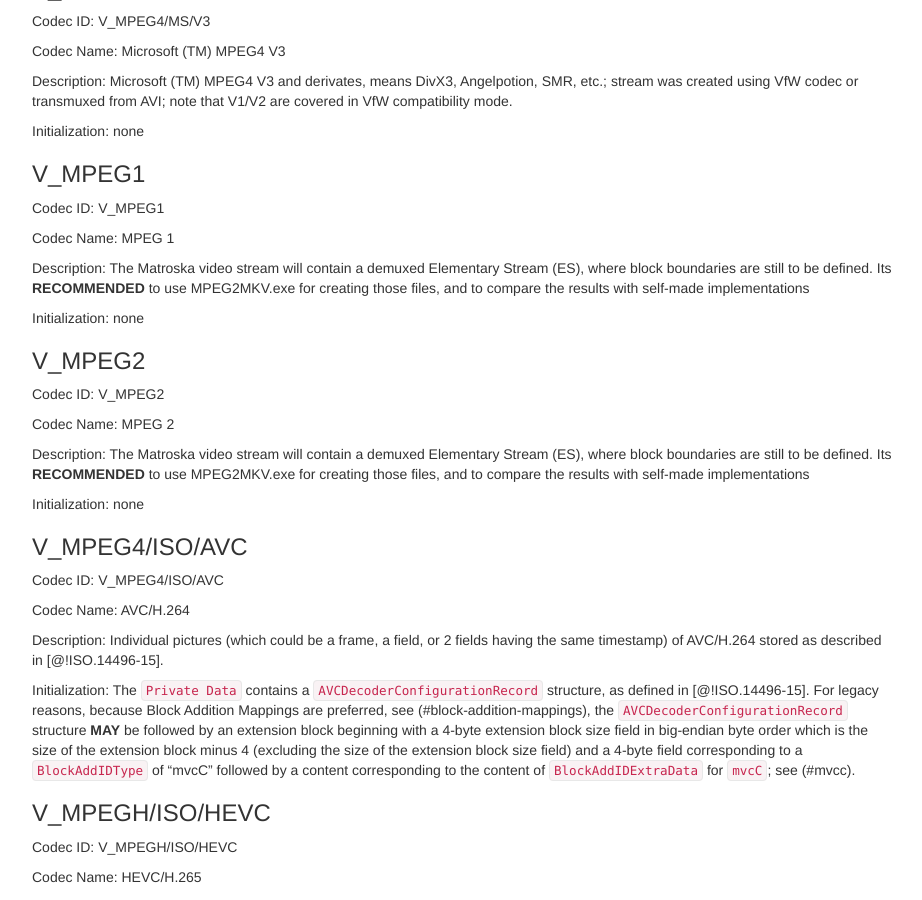
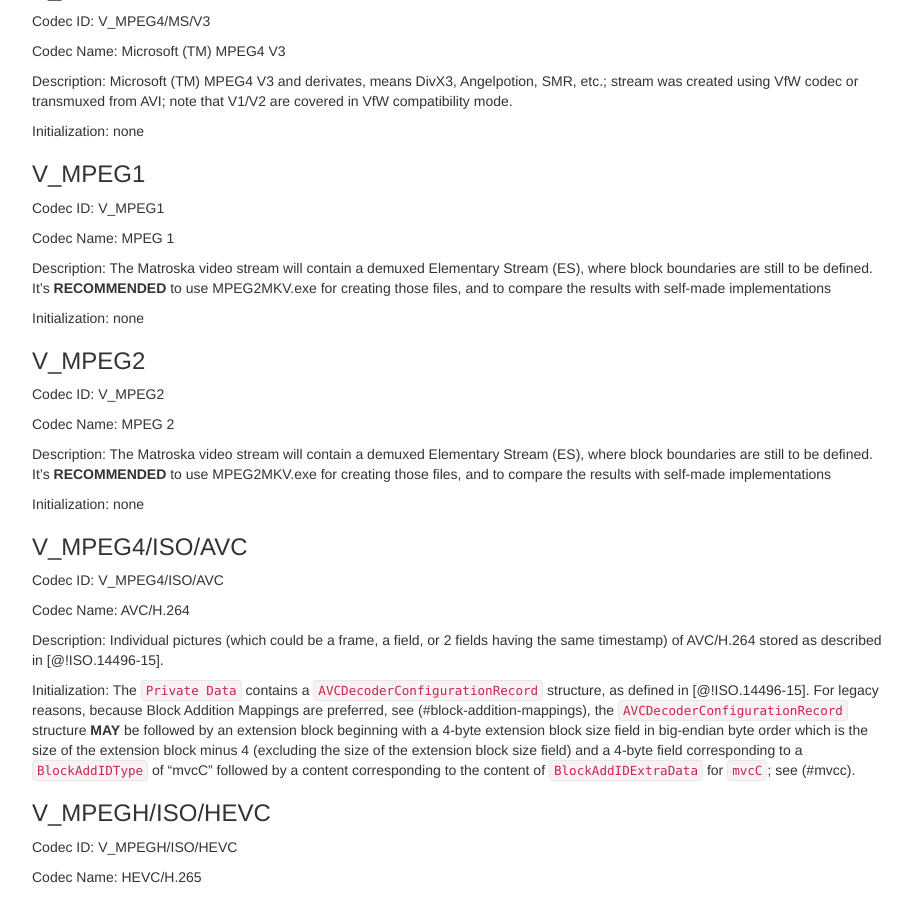
Before and after one commit to ietf-wg-cellar/matroska-specification, a Jekyll site: the page built from codec_specs.md, in a window 1280 px wide and 900 px high, scrolled down 3464 px. Shown: the whole window, without its empty margins (273-1195 px from the left). Built offline with Jekyll 4.4.1, drawn with Linux system fonts in a browser that asks for light colours; our own code applies the rules of GitHub Pages for plain Markdown files.

Commit message:
Fix it's usage

```diff
--- a/codec_specs.md
+++ b/codec_specs.md
@@ -216,7 +216,7 @@
 Codec Name: MPEG 1
 
 Description: The Matroska video stream will contain a demuxed Elementary Stream (ES), where block boundaries are still to be defined.
-Its **RECOMMENDED** to use MPEG2MKV.exe for creating those files, and to compare
+It's **RECOMMENDED** to use MPEG2MKV.exe for creating those files, and to compare
 the results with self-made implementations
 
 Initialization: none
@@ -228,7 +228,7 @@
 Codec Name: MPEG 2
 
 Description: The Matroska video stream will contain a demuxed Elementary Stream (ES), where block boundaries are still to be defined.
-Its **RECOMMENDED** to use MPEG2MKV.exe for creating those files, and to compare
+It's **RECOMMENDED** to use MPEG2MKV.exe for creating those files, and to compare
 the results with self-made implementations
 
 Initialization: none
```
Also changed, not shown: notes.md (+1 -1 lines).
